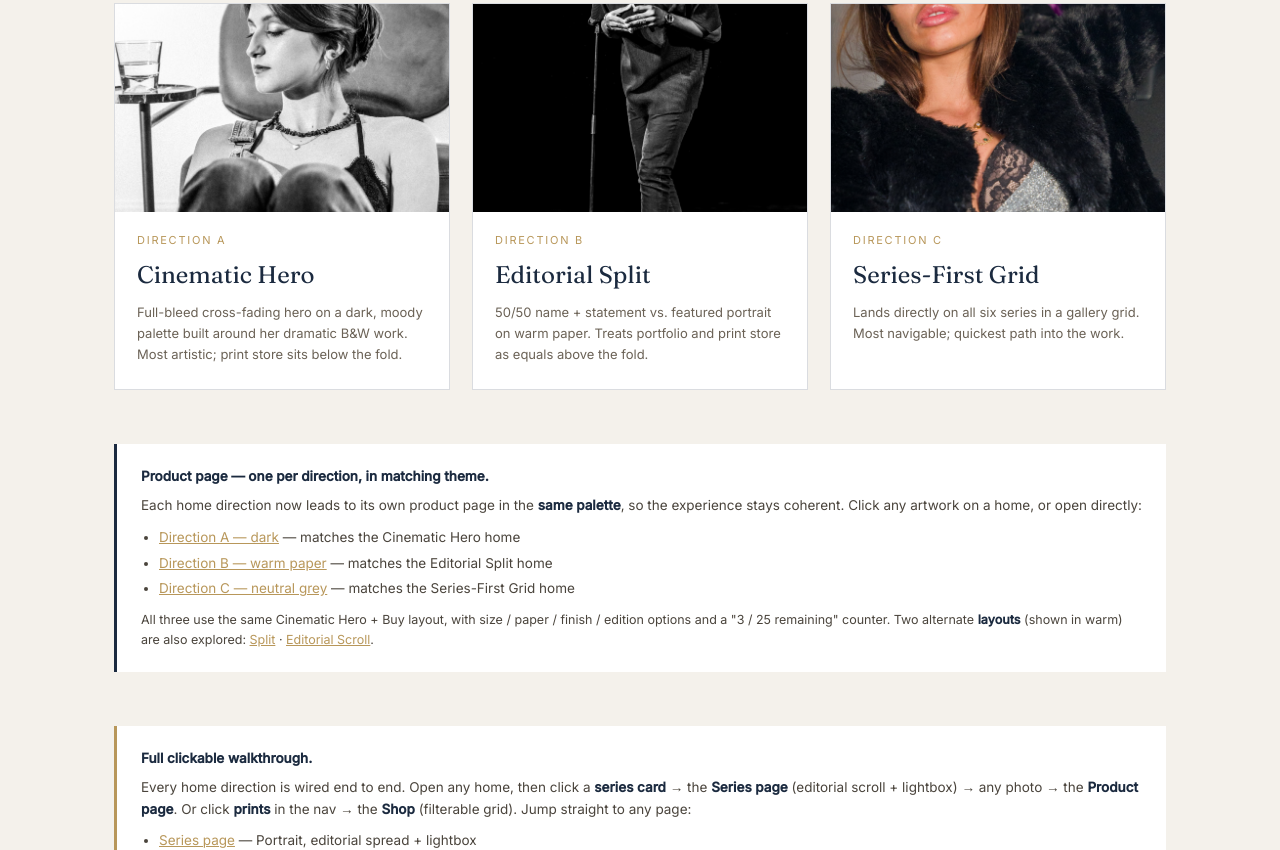
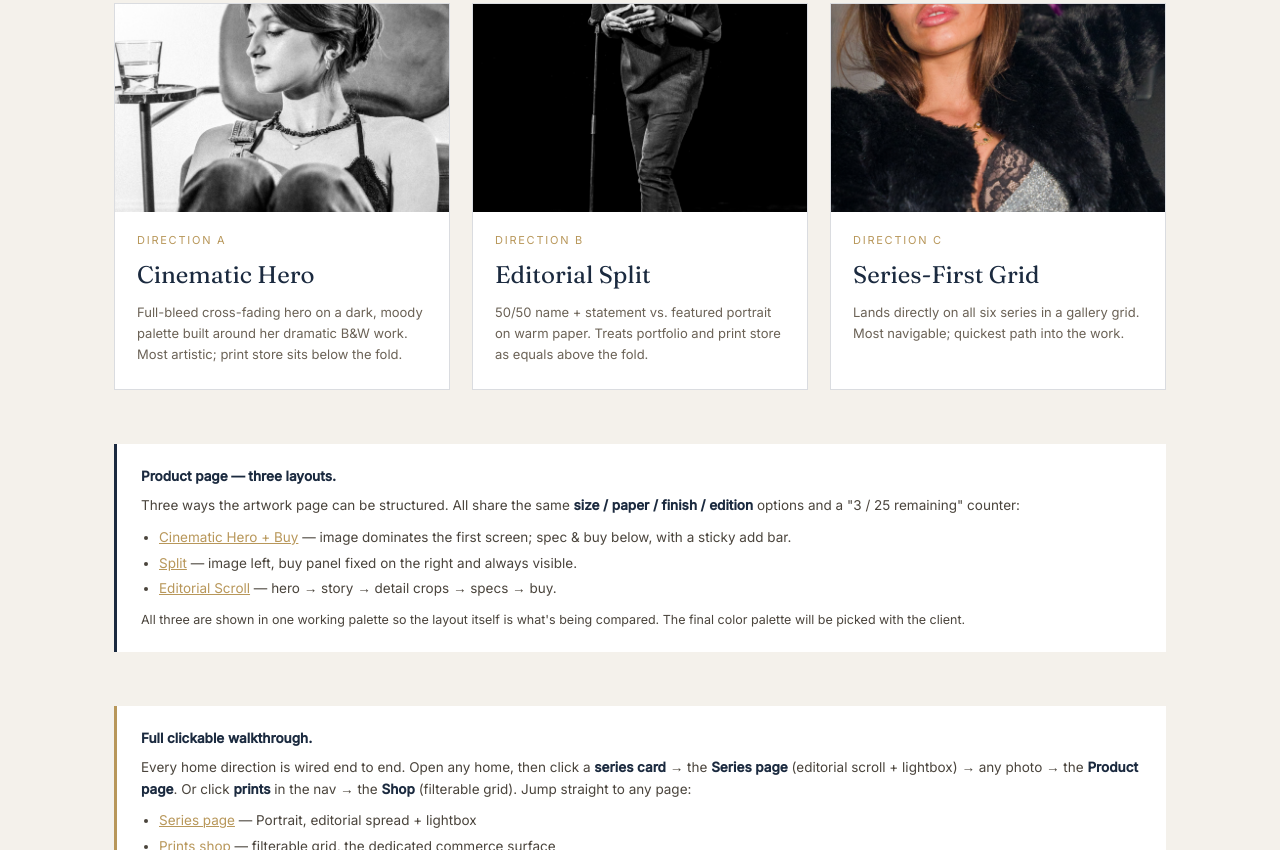
Before and after one commit to jstnadler/audrey-knafo-preview, a plain HTML site: page index.html in a window 1280 px wide. Shown: the part 343-1193 px from the top of the page. Drawn offline with Linux system fonts and the light colour scheme.

Commit message:
Revert per-direction PDP wiring; restore 3 PDP layouts as the showcase
The client will pick the color palette in a follow-up meeting — the PDPs
should compare layouts (Cinematic / Split / Editorial Scroll) in one
working palette, not three palette variants.

- Home A & C artwork clicks now go to the shared series/PDP pages (warm)
- index reframed back to "three layouts" with neutral palette wording
- artwork-dark/ and artwork-grey/ remain in the repo as orphan pages
  (not linked from index or homes); deletion needs explicit approval

Co-Authored-By: Claude Opus 4.7 <noreply@anthropic.com>

```diff
--- a/index.html
+++ b/index.html
@@ -51,14 +51,14 @@
   </div>
 
   <div class="note" style="border-left-color:var(--ink)">
-    <b>Product page — one per direction, in matching theme.</b>
-    <p style="margin-top:8px">Each home direction now leads to its own product page in the <b>same palette</b>, so the experience stays coherent. Click any artwork on a home, or open directly:</p>
+    <b>Product page — three layouts.</b>
+    <p style="margin-top:8px">Three ways the artwork page can be structured. All share the same <b>size / paper / finish / edition</b> options and a "3 / 25 remaining" counter:</p>
     <ul>
-      <li><a href="artwork-dark/index.html" style="color:var(--gold)">Direction A — dark</a> — matches the Cinematic Hero home</li>
-      <li><a href="artwork/index.html" style="color:var(--gold)">Direction B — warm paper</a> — matches the Editorial Split home</li>
-      <li><a href="artwork-grey/index.html" style="color:var(--gold)">Direction C — neutral grey</a> — matches the Series-First Grid home</li>
+      <li><a href="artwork/index.html" style="color:var(--gold)">Cinematic Hero + Buy</a> — image dominates the first screen; spec &amp; buy below, with a sticky add bar.</li>
+      <li><a href="artwork-split/index.html" style="color:var(--gold)">Split</a> — image left, buy panel fixed on the right and always visible.</li>
+      <li><a href="artwork-scroll/index.html" style="color:var(--gold)">Editorial Scroll</a> — hero → story → detail crops → specs → buy.</li>
     </ul>
-    <p style="margin-top:10px;font-size:12.5px">All three use the same Cinematic Hero + Buy layout, with size / paper / finish / edition options and a "3 / 25 remaining" counter. Two alternate <b>layouts</b> (shown in warm) are also explored: <a href="artwork-split/index.html" style="color:var(--gold)">Split</a> · <a href="artwork-scroll/index.html" style="color:var(--gold)">Editorial Scroll</a>.</p>
+    <p style="margin-top:10px;font-size:12.5px">All three are shown in one working palette so the layout itself is what's being compared. The final color palette will be picked with the client.</p>
   </div>
 
   <div class="note">
```
Also changed, not shown: home-a-cinematic/index.html (+2 -2 lines), home-c-series-grid/index.html (+2 -2 lines).
